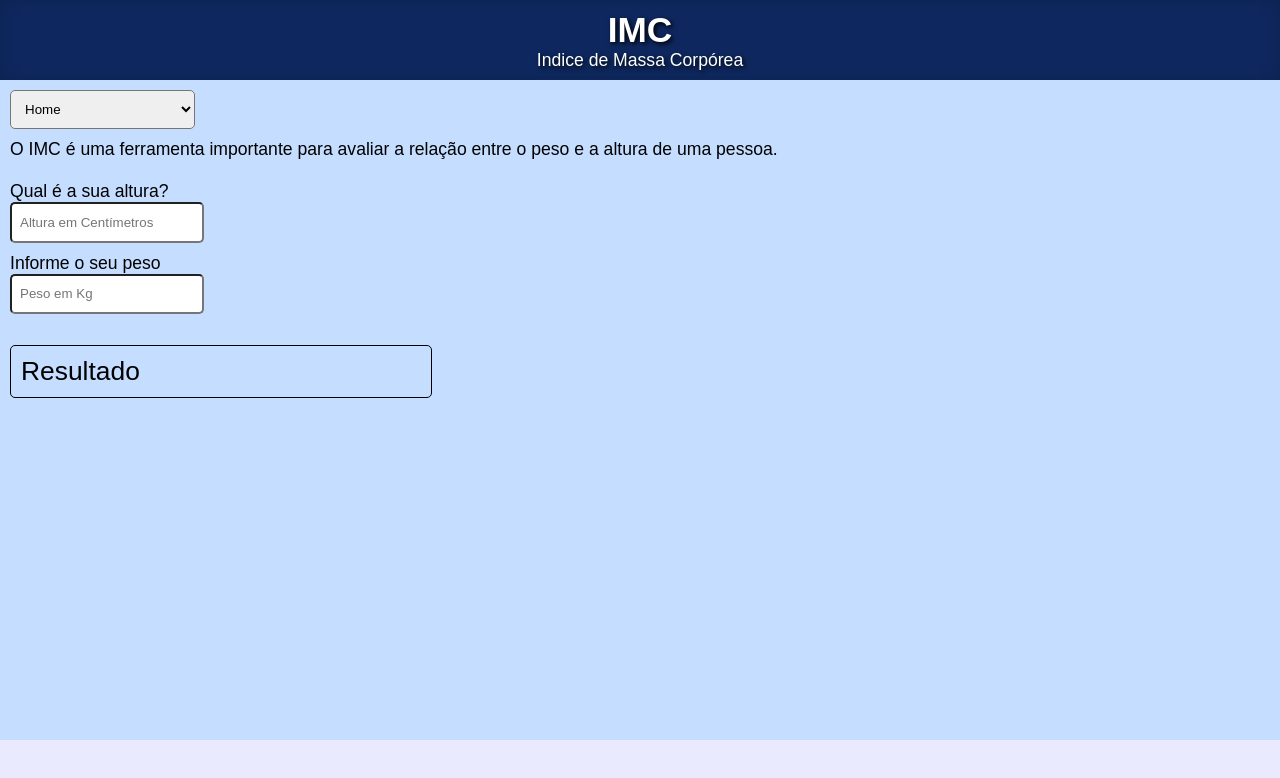
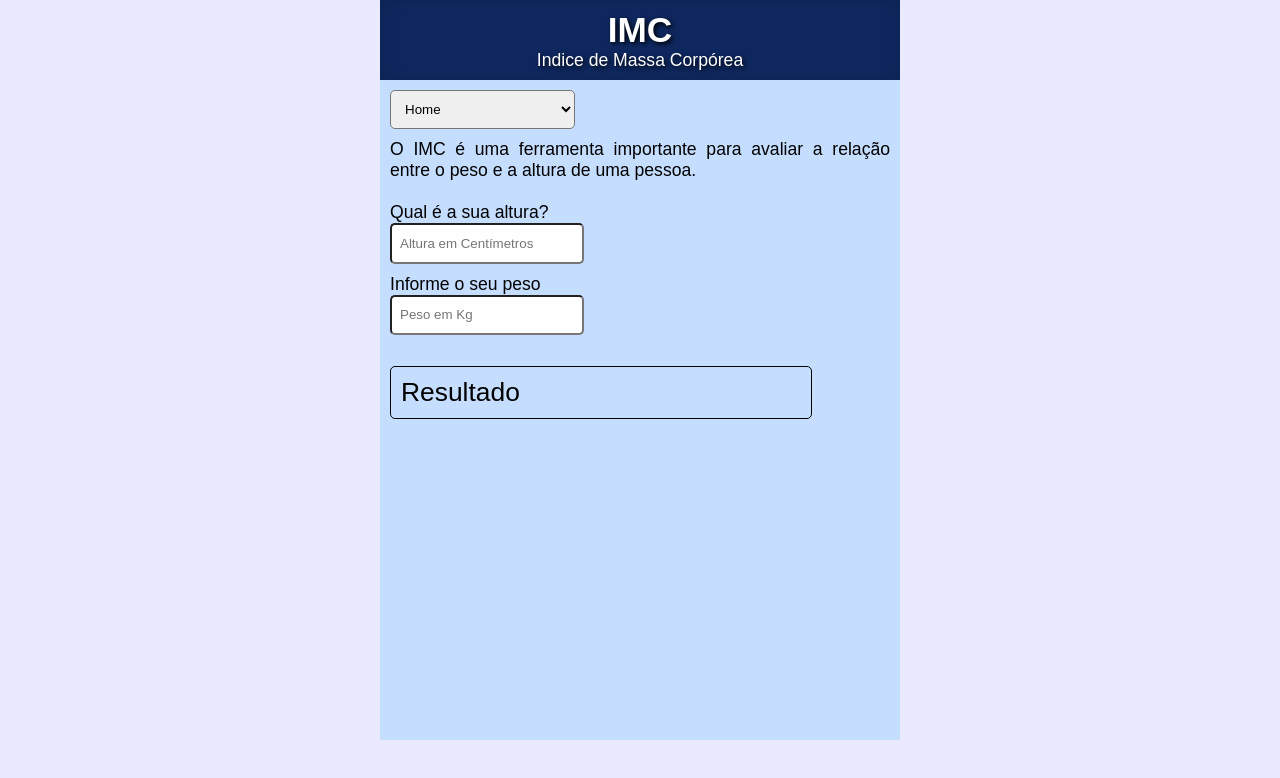
Before and after one commit to CetecJacobina/imc, a plain HTML site: page index.html in a window 1280 px wide. Drawn offline with Linux system fonts and the light colour scheme.

Commit message:
Update style.css

```diff
--- a/style.css
+++ b/style.css
@@ -8,7 +8,6 @@ body {
     font-family: Arial, Helvetica, sans-serif;
     font-size: 1.1em;
     background-color: rgb(234, 234, 255);
-    padding: auto;
 }
 
 header {
@@ -20,6 +19,8 @@ header {
     height: 50px;
     background-color: #0e285f;
     box-shadow: inset 0px 0px 15px rgba(0, 0, 0, 0.164);
+    max-width:500px;
+    margin: auto;
 
 }
 
@@ -28,6 +29,8 @@ main {
     background-color: rgb(197, 222, 255);
     height: 80vh;
     text-align: justify;
+    max-width:500px;
+    margin: auto;
 }
 
 input {
```
